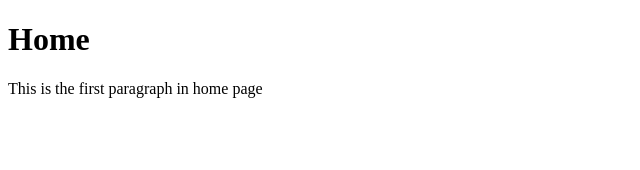
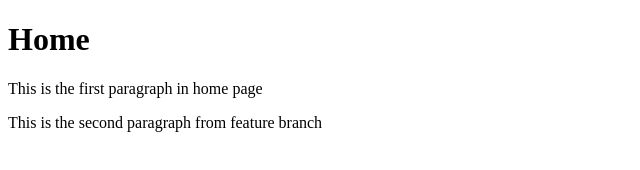
Before and after one commit to unnikrishnan-coder/firstProject, a plain HTML site: page index.html in a window 1280 px wide. Shown: the whole page, without its empty margins (0-640 px from the left). Drawn offline with Linux system fonts and the light colour scheme.

Commit message:
added second paragraph

```diff
--- a/index.html
+++ b/index.html
@@ -8,5 +8,6 @@
 <body>
     <h1>Home</h1>
     <p>This is the first paragraph in home page</p>
+    <p>This is the second paragraph from feature branch</p>
 </body>
 </html>
```
